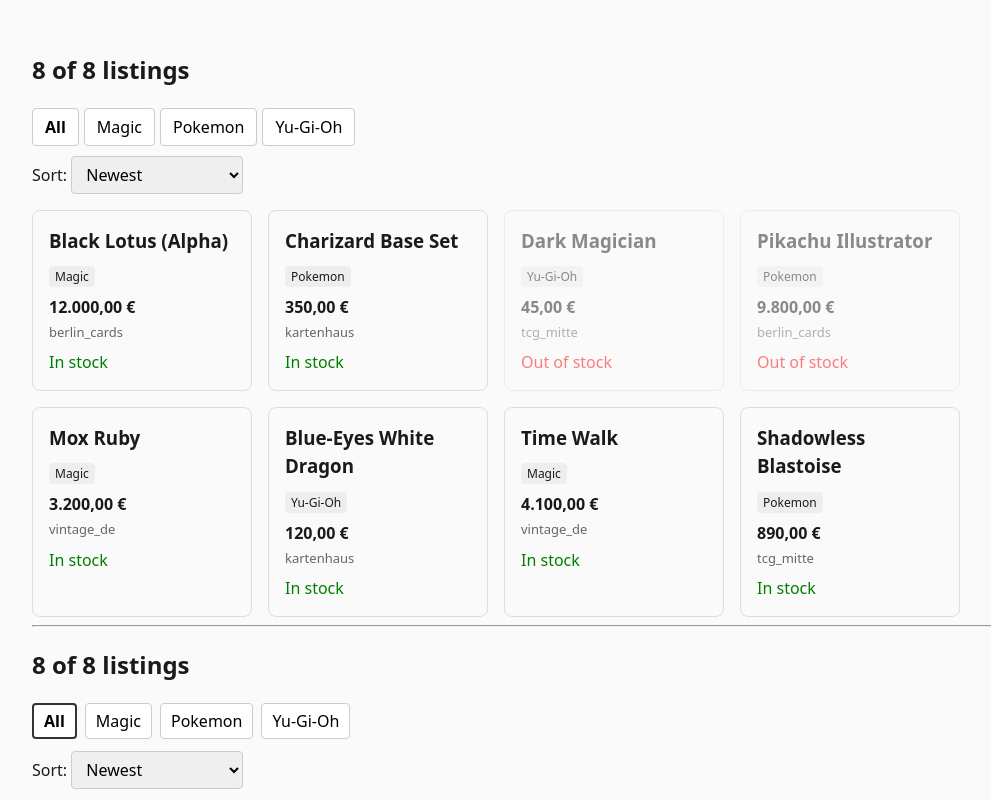
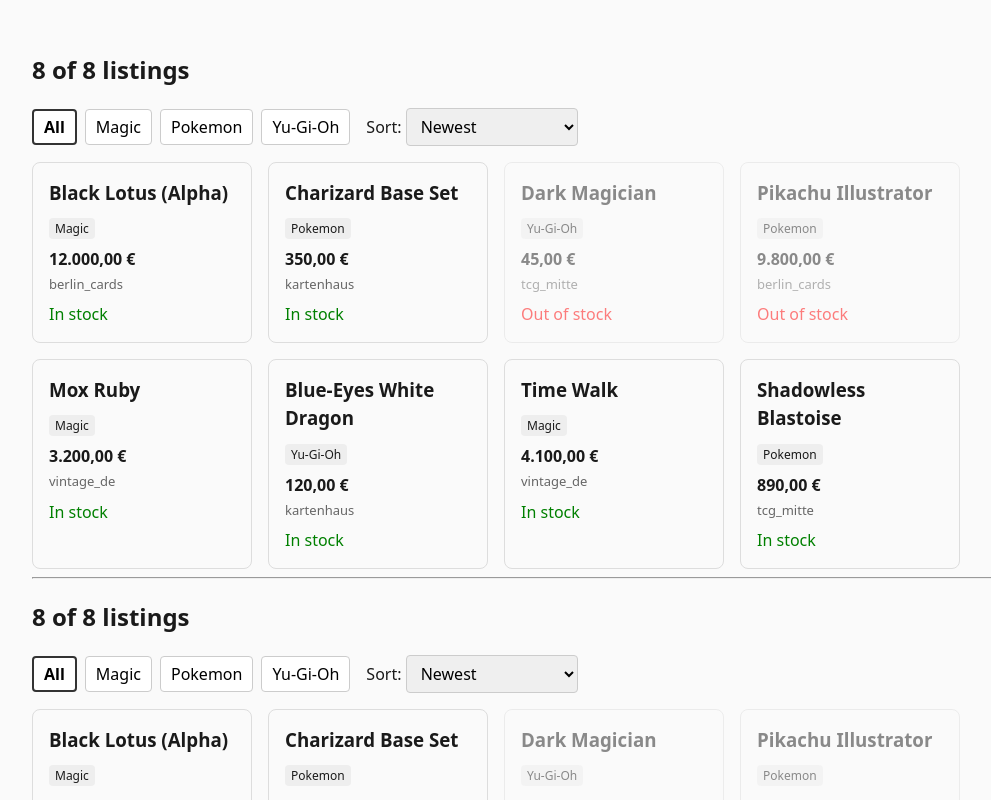
Before and after one commit to oktayshakirov/react-practice, a React (Vite) app: page / in a window 1280 px wide. Shown: the top 800 px of the page, without its empty margins (82-1073 px from the left). Built offline with nearby package versions, Linux system fonts and the light colour scheme.

Commit message:
day 12 done

```diff
--- a/exercises/day-12-filter-bar.tsx
+++ b/exercises/day-12-filter-bar.tsx
@@ -37,7 +37,7 @@
   DO NOT look at the solution until you've written your own attempt.
 */
 
-import { useState } from 'react';
+import { useState } from "react";
 
 export type Product = {
   id: string;
@@ -48,26 +48,194 @@
   inStock: boolean;
 };
 
-export type SortOrder = 'newest' | 'price-asc' | 'price-desc';
+export type SortOrder = "newest" | "price-asc" | "price-desc";
 
 const PRODUCTS: Product[] = [
-  { id: '1', name: 'Black Lotus (Alpha)', price: 12000, category: 'Magic', seller: 'berlin_cards', inStock: true },
-  { id: '2', name: 'Charizard Base Set', price: 350, category: 'Pokemon', seller: 'kartenhaus', inStock: true },
-  { id: '3', name: 'Dark Magician', price: 45, category: 'Yu-Gi-Oh', seller: 'tcg_mitte', inStock: false },
-  { id: '4', name: 'Pikachu Illustrator', price: 9800, category: 'Pokemon', seller: 'berlin_cards', inStock: false },
-  { id: '5', name: 'Mox Ruby', price: 3200, category: 'Magic', seller: 'vintage_de', inStock: true },
-  { id: '6', name: 'Blue-Eyes White Dragon', price: 120, category: 'Yu-Gi-Oh', seller: 'kartenhaus', inStock: true },
-  { id: '7', name: 'Time Walk', price: 4100, category: 'Magic', seller: 'vintage_de', inStock: true },
-  { id: '8', name: 'Shadowless Blastoise', price: 890, category: 'Pokemon', seller: 'tcg_mitte', inStock: true },
+  {
+    id: "1",
+    name: "Black Lotus (Alpha)",
+    price: 12000,
+    category: "Magic",
+    seller: "berlin_cards",
+    inStock: true,
+  },
+  {
+    id: "2",
+    name: "Charizard Base Set",
+    price: 350,
+    category: "Pokemon",
+    seller: "kartenhaus",
+    inStock: true,
+  },
+  {
+    id: "3",
+    name: "Dark Magician",
+    price: 45,
+    category: "Yu-Gi-Oh",
+    seller: "tcg_mitte",
+    inStock: false,
+  },
+  {
+    id: "4",
+    name: "Pikachu Illustrator",
+    price: 9800,
+    category: "Pokemon",
+    seller: "berlin_cards",
+    inStock: false,
+  },
+  {
+    id: "5",
+    name: "Mox Ruby",
+    price: 3200,
+    category: "Magic",
+    seller: "vintage_de",
+    inStock: true,
+  },
+  {
+    id: "6",
+    name: "Blue-Eyes White Dragon",
+    price: 120,
+    category: "Yu-Gi-Oh",
+    seller: "kartenhaus",
+    inStock: true,
+  },
+  {
+    id: "7",
+    name: "Time Walk",
+    price: 4100,
+    category: "Magic",
+    seller: "vintage_de",
+    inStock: true,
+  },
+  {
+    id: "8",
+    name: "Shadowless Blastoise",
+    price: 890,
+    category: "Pokemon",
+    seller: "tcg_mitte",
+    inStock: true,
+  },
 ];
 
-// Write your FilterBarProps type here:
+type FilterBarProps = {
+  categories: string[];
+  activeCategory: string;
+  onCategoryChange: (category: string) => void;
+  sortOrder: SortOrder;
+  onSortChange: (order: SortOrder) => void;
+};
+const CATEGORIES = ["All", ...new Set(PRODUCTS.map((p) => p.category))];
 
-// Write your FilterBar component here:
+const FilterBar = ({
+  categories,
+  activeCategory,
+  onCategoryChange,
+  sortOrder,
+  onSortChange,
+}: FilterBarProps) => (
+  <div
+    style={{ display: "flex", alignItems: "center", gap: 16, marginBottom: 16 }}
+  >
+    <div style={{ display: "flex", gap: 8 }}>
+      {categories.map((c) => (
+        <button
+          key={c}
+          onClick={() => onCategoryChange(c)}
+          style={{
+            fontWeight: c === activeCategory ? 700 : 400,
+            border: c === activeCategory ? "2px solid #333" : "1px solid #ccc",
+            borderRadius: 4,
+            padding: "4px 10px",
+            cursor: "pointer",
+          }}
+        >
+          {c}
+        </button>
+      ))}
+    </div>
 
-// Write your ProductCard component here:
+    <label>
+      Sort:{" "}
+      <select
+        value={sortOrder}
+        onChange={(e) => onSortChange(e.target.value as SortOrder)}
+      >
+        <option value="newest">Newest</option>
+        <option value="price-asc">Price: low to high</option>
+        <option value="price-desc">Price: high to low</option>
+      </select>
+    </label>
+  </div>
+);
 
-// Write your parent component here:
+const ProductCard = ({ name, price, category, seller, inStock }: Product) => (
+  <article
+    style={{
+      border: "1px solid #ddd",
+      borderRadius: 8,
+      padding: 16,
+      width: 220,
+      opacity: inStock ? 1 : 0.5,
+    }}
+  >
+    <h3 style={{ margin: "0 0 8px" }}>{name}</h3>
+    <span
+      style={{
+        fontSize: 12,
+        background: "#eee",
+        borderRadius: 4,
+        padding: "2px 6px",
+      }}
+    >
+      {category}
+    </span>
+    <p style={{ fontWeight: 600, margin: "8px 0 4px" }}>
+      {price.toLocaleString("de-DE", { style: "currency", currency: "EUR" })}
+    </p>
+    <p style={{ fontSize: 13, color: "#666", margin: 0 }}>{seller}</p>
+    <p style={{ color: inStock ? "green" : "red", margin: "8px 0 0" }}>
+      {inStock ? "In stock" : "Out of stock"}
+    </p>
+  </article>
+);
+
+const sortProducts = (products: Product[], order: SortOrder): Product[] => {
+  if (order === "newest") return products;
+  const copy = [...products];
+  return order === "price-asc"
+    ? copy.sort((a, b) => a.price - b.price)
+    : copy.sort((a, b) => b.price - a.price);
+};
+
 export const Marketplace = () => {
+  const [category, setCategory] = useState("All");
+  const [sortOrder, setSortOrder] = useState<SortOrder>("newest");
 
+  const filtered =
+    category === "All"
+      ? PRODUCTS
+      : PRODUCTS.filter((p) => p.category === category);
+  const visible = sortProducts(filtered, sortOrder);
+
+  return (
+    <section>
+      <h2>
+        {visible.length} of {PRODUCTS.length} listings
+      </h2>
+
+      <FilterBar
+        categories={CATEGORIES}
+        activeCategory={category}
+        onCategoryChange={setCategory}
+        sortOrder={sortOrder}
+        onSortChange={setSortOrder}
+      />
+
+      <div style={{ display: "flex", flexWrap: "wrap", gap: 16 }}>
+        {visible.map((product) => (
+          <ProductCard key={product.id} {...product} />
+        ))}
+      </div>
+    </section>
+  );
 };
--- a/src/App.tsx
+++ b/src/App.tsx
@@ -11,8 +11,8 @@
   "Nothing was returned from render" until you write your component.
   That error means the wiring works — you just haven't started yet.
 */
-import { ProductList as Exercise } from "../exercises/day-11-filter-by-category.tsx";
-import { ProductList as Solution } from "../solutions/day-11-filter-by-category.solution.tsx";
+import { Marketplace as Exercise } from "../exercises/day-12-filter-bar.tsx";
+import { Marketplace as Solution } from "../solutions/day-12-filter-bar.solution.tsx";
 
 export default function App() {
   return (
```
